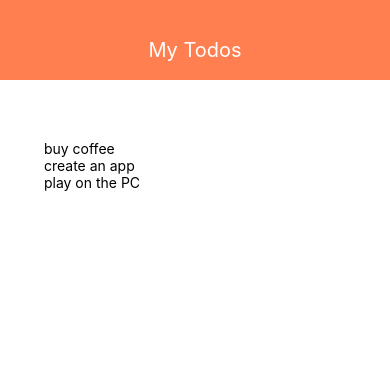
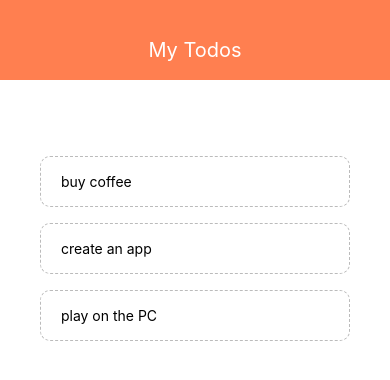
Before and after one commit to DibyaRB/toDoList-reactNative, a React Native app: screen / in a window 390 px wide. Shown: the top 380 px of the page. Built offline with nearby package versions, Linux system fonts and the light colour scheme.

Commit message:
Second Commit, Added ToDo Component

```diff
--- a/App.js
+++ b/App.js
@@ -1,6 +1,7 @@
 import React,{useState} from 'react';
 import { StyleSheet, Text, View,FlatList } from 'react-native';
 import Header from './components/header';
+import ToDoItem from './components/todoItem';
 
 export default function App() {
 
@@ -16,6 +17,12 @@
       text: 'play on the PC', key:'3'
     }
   ]);
+
+  const pressHandler= (key) => {
+    setTodos((prevTodos)=>{
+      return prevTodos.filter(todo => todo.key!=key)
+    })
+  }
   return (
     <View style={styles.container}>
     <Header/>
@@ -27,7 +34,7 @@
       data={todos}
       renderItem={({item})=>(
 
-        <Text> {item.text} </Text>
+        <ToDoItem item={item} pressHandler={pressHandler} />
 
       )}
 
--- /dev/null
+++ b/components/todoItem.js
@@ -0,0 +1,26 @@
+import React from 'react';
+import { StyleSheet, Text, View, TouchableOpacity } from 'react-native';
+
+export default function TodoItem({item,pressHandler}) {
+return (
+    <TouchableOpacity onPress={()=>pressHandler(item.key)}>
+    <Text style={styles.item}> {item.text} </Text>
+    </TouchableOpacity>
+)
+}
+
+const styles = StyleSheet.create({
+    item:{
+        padding:16,
+        marginTop:16,
+        borderColor:'#bbb',
+        borderWidth:1,
+        borderStyle:'dashed',
+        borderRadius:10
+    },
+    title:{
+        textAlign: 'center',
+        color: '#fff',
+        fontSize:20
+    }
+});
```
